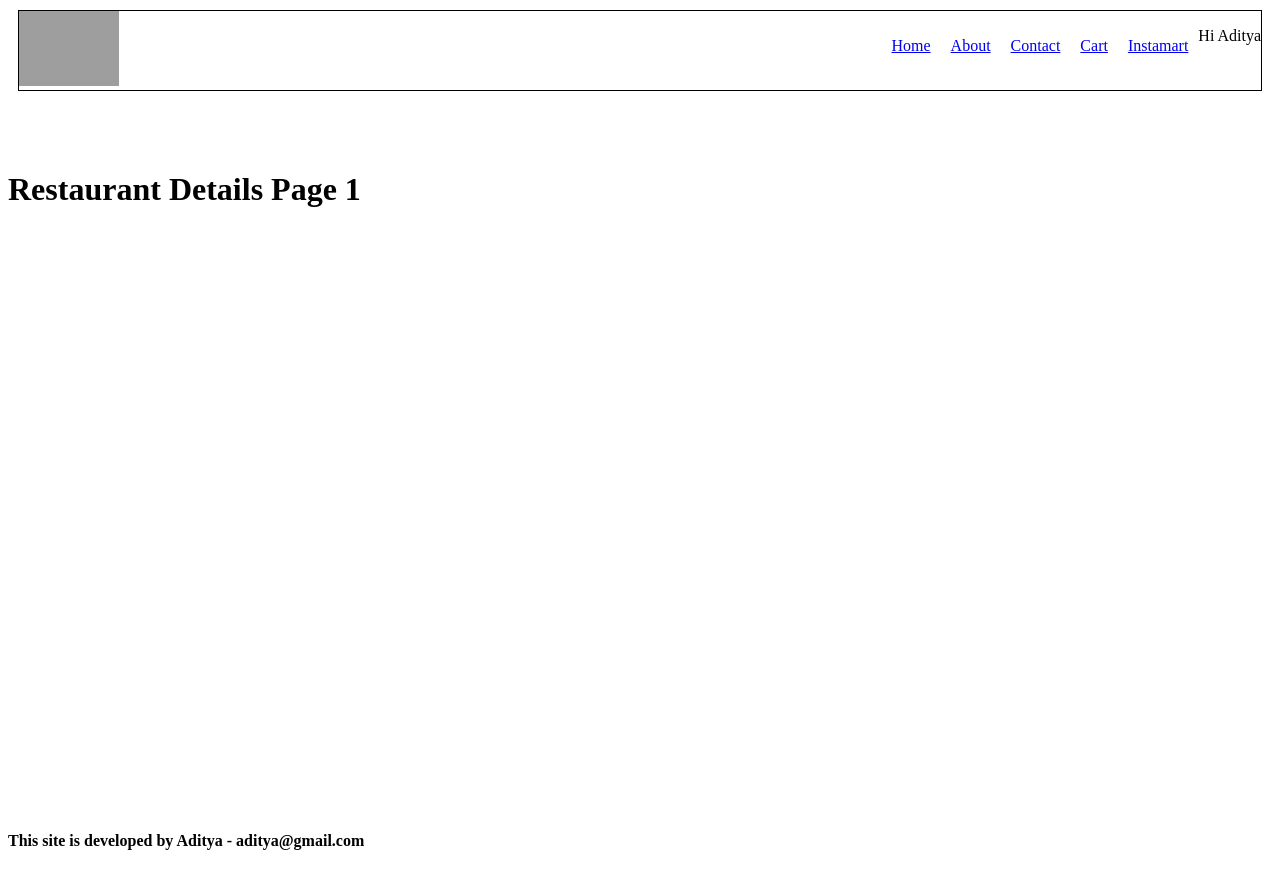
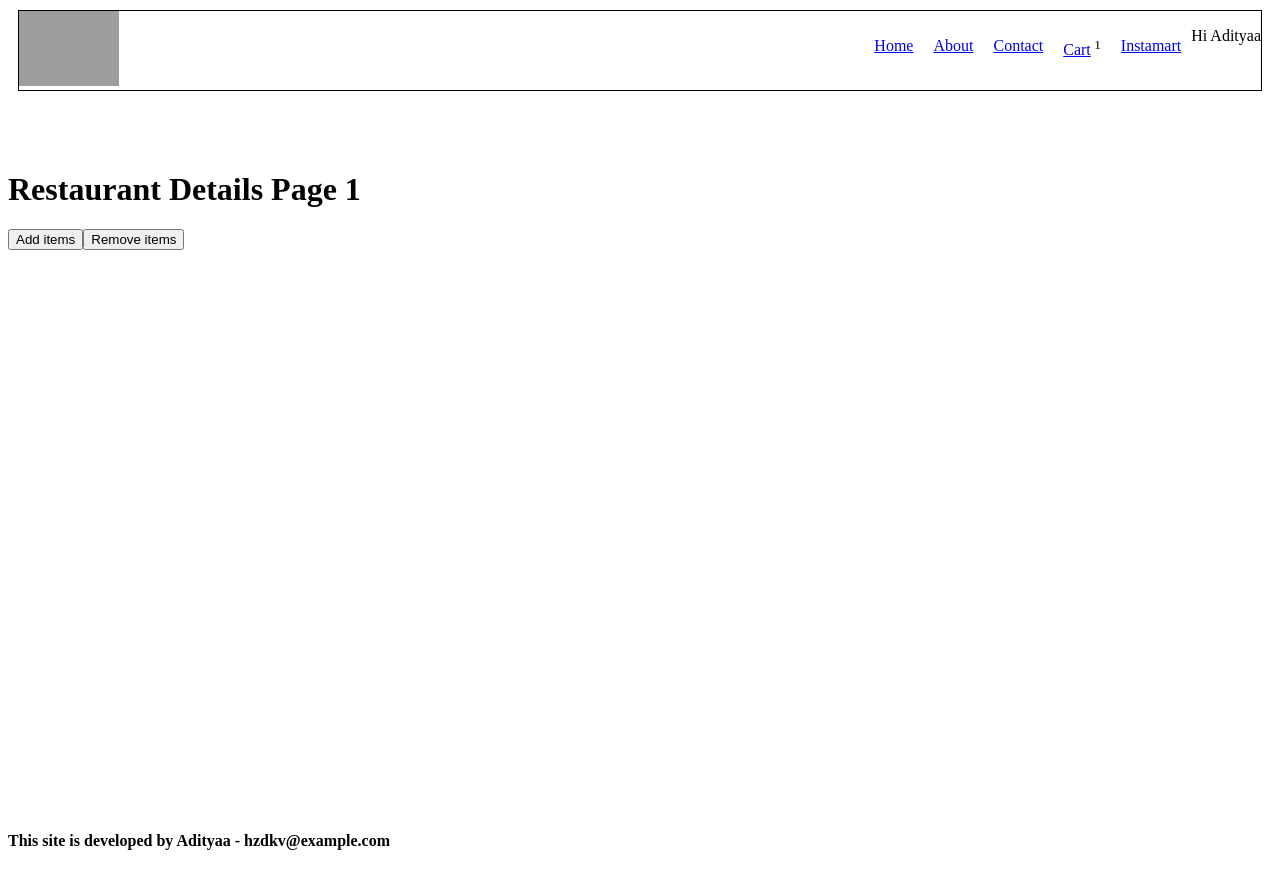
Before and after one commit to adityadond/myApp, a React (Vite) app: page /restaurant/1 in a window 1280 px wide. Built offline with nearby package versions, Linux system fonts and the light colour scheme; grey boxes are pictures that could not be loaded.

Commit message:
Completed till Redux toolkit

```diff
--- a/package.json
+++ b/package.json
@@ -9,8 +9,10 @@
     "preview": "vite preview"
   },
   "dependencies": {
+    "@reduxjs/toolkit": "^1.9.3",
     "react": "^18.2.0",
     "react-dom": "^18.2.0",
+    "react-redux": "^8.0.5",
     "react-router-dom": "^6.10.0"
   },
   "devDependencies": {
--- a/src/App.jsx
+++ b/src/App.jsx
@@ -1,5 +1,5 @@
 import "./App.css";
-import { lazy, Suspense } from "react";
+import { lazy, Suspense,useState } from "react";
 import Header from "./assets/components/Header";
 import Body from "./assets/components/Body";
 import Footer from "./assets/components/Footer";
@@ -11,11 +11,20 @@ import Error from "./assets/components/Error";
 import RestaurantMenu from "./assets/components/RestaurantMenu";
 import Profile from "./assets/components/Profile";
 import Shimmer from "./assets/components/Shimmer";
+import UserContext from "./assets/components/utils/UserContext";
+import { Provider } from "react-redux";
+import store from "./assets/components/utils/store";
 // import Instamart from "./assets/components/Instamart";
 
 const Instamart = lazy(() => import("./assets/components/Instamart"));
 
 const AppLayout = () => {
+  const [user,setUser]=useState({
+user:"Adityaa",
+email:"hzdkv@example.com"
+})
+
+
   return (
     /*
  #Header:
@@ -32,10 +41,16 @@ const AppLayout = () => {
  # Footer
   * */
     <>
-      <Header />
-      <Outlet />
-
-      <Footer />
+    <Provider store={store}>
+      <UserContext.Provider value={{
+        user:user,
+        setUser:setUser,
+      }}>
+        <Header />
+        <Outlet />
+        <Footer />
+      </UserContext.Provider>
+      </Provider>
     </>
   );
 };
--- a/src/assets/components/Body.jsx
+++ b/src/assets/components/Body.jsx
@@ -3,13 +3,16 @@ import { useState, useEffect } from "react";
 import Shimmer from "./Shimmer";
 import { Link } from "react-router-dom";
 import { filterData } from "./utils/helper";
-import useOnline from './Hooks/useOnline';
+import useOnline from "./Hooks/useOnline";
+import { useContext } from "react";
+import UserContext from "./utils/UserContext";
 
 const Body = () => {
   // useState: To create a state variable, searchText is local state variable
   const [allRestaurants, setAllRestaurants] = useState([]);
   const [searchText, setSearchText] = useState("");
   const [filteredRestaurants, setFilteredRestaurants] = useState([]);
+  const { user, setUser } = useContext(UserContext);
 
   async function getRestaurants() {
     const data = await fetch(
@@ -53,6 +56,12 @@ const Body = () => {
         >
           Search
         </button>
+        <input
+          value={user.user}
+          onChange={e =>
+            setUser({ name: e.target.value, email: "add@gmail.com" })
+          }
+        ></input>
       </div>
       <div className="restaurant-list">
         {filteredRestaurants.map((restaurant) => {
--- a/src/assets/components/Header.jsx
+++ b/src/assets/components/Header.jsx
@@ -1,6 +1,7 @@
 import { Link } from "react-router-dom";
 import { useContext } from "react";
 import UserContext from "./utils/UserContext";
+import {useSelector} from "react-redux"
 
 const Title = () => (
   <a href="/">
@@ -13,7 +14,7 @@ const Title = () => (
 );
 function Header() {
   const {user} = useContext(UserContext);
-  console.log(user.user)
+  const cart =useSelector(store=>store.cart.items)
   return (
     <div className="header">
       <Title />
@@ -30,6 +31,7 @@ function Header() {
           </li>
           <li>
             <Link to="/cart">Cart</Link>
+            <sup> {cart.length} </sup>
           </li>
           <li>
             <Link to="/instamart">Instamart</Link>
--- a/src/assets/components/RestaurantMenu.jsx
+++ b/src/assets/components/RestaurantMenu.jsx
@@ -1,17 +1,25 @@
 import { useParams } from "react-router-dom"; // import useParams for read id
+import { addItem, removeItem } from "./utils/cartSlice";
+import { useDispatch } from "react-redux";
 
 const RestaurantMenu = () => {
   const params = useParams();
-  const {id }=params // call useParams and get value of restaurant id using object destructuring
-  console.log(id)
+  const { id } = params; // call useParams and get value of restaurant id using object destructuring
 
+  const dispatch = useDispatch();
+  const handleAddItem = () => {
+    dispatch(addItem("grapes"));
+  };
 
-return (
+  const handleRemoveItem = () => {
+    dispatch(removeItem("grapes"));
+  };
+
+  return (
     <div className="restaurant-menu">
-      <h1>
-        Restaurant Details Page {id}
-      </h1>
-      <p></p>
+      <h1>Restaurant Details Page {id}</h1>
+      <button onClick={handleAddItem}>Add items</button>
+      <button onClick={handleRemoveItem}>Remove items</button>
     </div>
   );
 };
--- /dev/null
+++ b/src/assets/components/utils/cartSlice.jsx
@@ -0,0 +1,23 @@
+import { createSlice } from "@reduxjs/toolkit";
+
+const cartSlice = createSlice({
+  name: "cart",
+
+  initialState: {
+    items: ["banana"],
+  },
+  reducers: {
+    addItem: (state, action) => {
+      state.items.push(action.payload);
+    },
+    removeItem: (state, action) => {
+      state.items = state.items.filter((item) => item !== action.payload);
+    },
+    clearCart: (state) => {
+      state.items = [];
+    },
+  },
+});
+
+export const { addItem, removeItem, clearCart } = cartSlice.actions;
+export default cartSlice.reducer;
--- /dev/null
+++ b/src/assets/components/utils/store.jsx
@@ -0,0 +1,10 @@
+import { configureStore } from "@reduxjs/toolkit";
+import cartSlice from "./cartSlice";
+
+const store = configureStore({
+  reducer: {
+    cart: cartSlice,
+  },
+});
+
+export default store;
```
Also changed, not shown: 2 other files (tests, documents, lock files or other folders).
